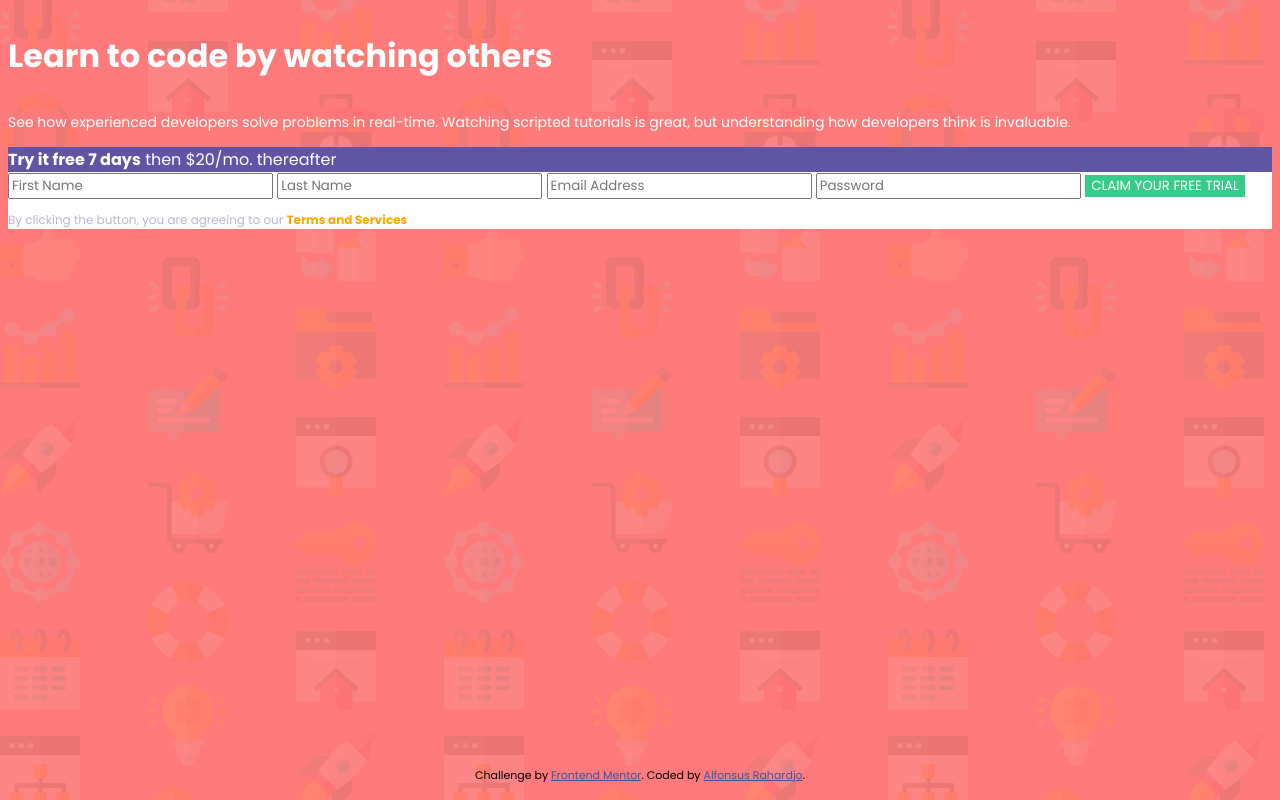
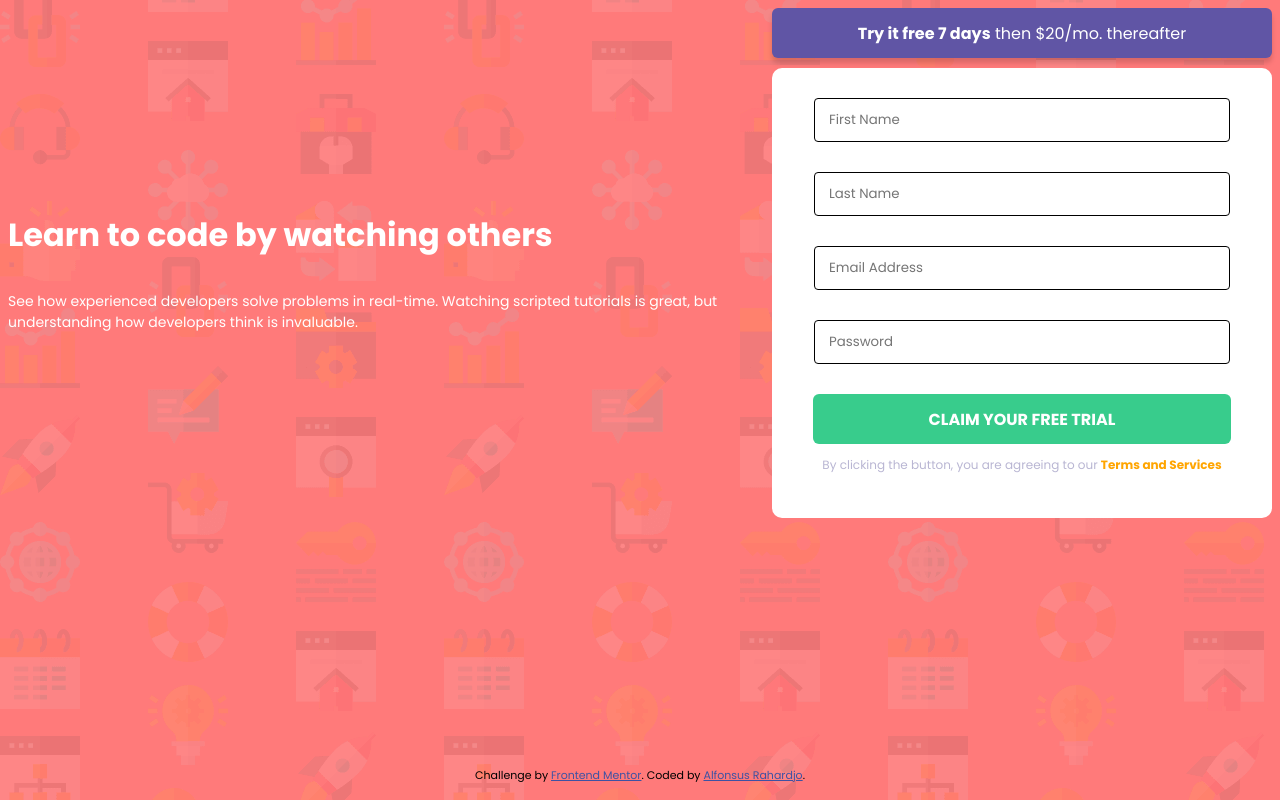
Before and after one commit to alfiekadalfie/intro-component-with-sign-up-form, a plain HTML site: page index.html in a window 1280 px wide. Drawn offline with Linux system fonts and the light colour scheme.

Commit message:
"right side" formatted

```diff
--- a/index.css
+++ b/index.css
@@ -5,6 +5,19 @@
 
 * {
   font-family: Poppins, Arial;
+}
+
+.container {
+  display: flex;
+  align-items: center;
+}
+
+.left-side {
+
+}
+
+.right-side {
+
 }
 
 .learn-to-code {
@@ -21,6 +34,16 @@
 .try-free {
   color: white;
   background-color: hsl(248, 32%, 49%);
+  width: 500px;
+  height: 40px;
+  margin-bottom: 10px;
+  border-radius: 6px;
+  box-shadow: 0 5px 5px rgba(0, 0, 0, 0.15);
+  padding: 5px 0 5px 0;
+
+  display: flex;
+  align-items: center;
+  justify-content: center;
 }
 
 .bold {
@@ -28,14 +51,47 @@
 }
 
 .input-information {
+  border-radius: 10px;
   background-color: white;
+  width: 500px;
+  height: 450px;
+
+  display: flex;
+  flex-direction: column;
+  align-items: center;
+
+}
+
+.info {
+  width: 400px;
+  height: 30px;
+  border: 1px solid black;
+  border-radius: 4px;
+  padding: 6px 0 6px 14px;
+
+  margin-top: 30px;
+
 }
 
 .claim {
   background-color: hsl(154, 59%, 51%);
+  font-weight: bold;
+  font-size: 16px;
   border: none;
   color: white;
   cursor: pointer;
+  width: 418px;
+  height: 50px;
+  border-radius: 6px;
+  margin-top: 30px;
+}
+
+.claim:hover {
+  background-color: hsl(154, 84%, 40%);
+}
+
+.claim:active {
+  box-shadow: 5px 5px 5px rgba(0, 0, 0, 0.15);
 }
 
 .terms {
--- a/index.html
+++ b/index.html
@@ -11,7 +11,7 @@
 </head>
 <body style="background-color: hsl(0, 100%, 74%); background-image: url('images/bg-intro-desktop.png');">
 
-
+  <div class="container">
     <div class="left-side">
       <p class="learn-to-code">Learn to code by watching others</p>
 
@@ -23,15 +23,15 @@
 
     <div class="right-side">
       <div class="try-free">
-        <span class="bold">Try it free 7 days</span> then $20/mo. thereafter
+        <p><span class="bold">Try it free 7 days</span> then $20/mo. thereafter</p>
       </div>
 
       <div class="input-information">
         <!--id for js and error messages (no input/improper email)-->
-        <input class="first" placeholder="First Name">
-        <input class="last" placeholder="Last Name">
-        <input class="email" placeholder="Email Address">
-        <input class="password" placeholder="Password">
+        <input class="info" placeholder="First Name" required>
+        <input class="info" placeholder="Last Name" required>
+        <input class="info" placeholder="Email Address" required>
+        <input class="info" placeholder="Password" required>
 
 
         <button class="claim">
@@ -41,7 +41,7 @@
         <p class="terms">By clicking the button, you are agreeing to our <a class="terms-link" href="#" target="_blank">Terms and Services</a></p>
       </div>
     </div>
-
+  </div>
 
   <footer>
     <p class="attribution">
```
